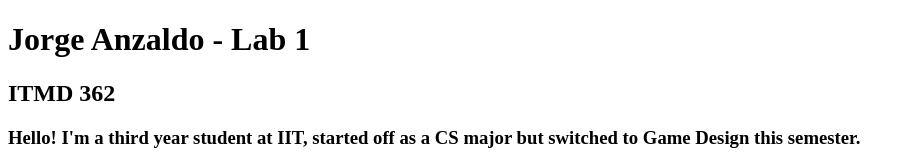
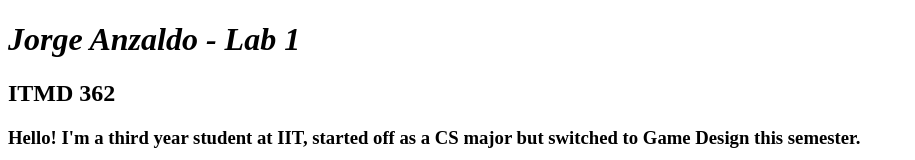
Before and after one commit to JorgeAnzaldo-ITMD362/lab1, a plain HTML site: page index.html in a window 1280 px wide. Shown: the top 160 px of the page, without its empty margins (0-915 px from the left). Drawn offline with Linux system fonts and the light colour scheme.

Commit message:
Fixed tag on line 11

```diff
--- a/index.html
+++ b/index.html
@@ -8,7 +8,7 @@
 
 <body>
 
-<h1><b>Jorge Anzaldo - Lab 1<b></h1>
+<h1><i>Jorge Anzaldo - Lab 1</i></h1>
 <h2>ITMD 362</h2>
 <h3>Hello! I'm a third year student at IIT, started off as a CS major but switched to Game Design this semester.</h3>
 <h3>I took ITMD 361 all the way back in 2021, before I had even enrolled here (it was a summer class).</h3>
```
